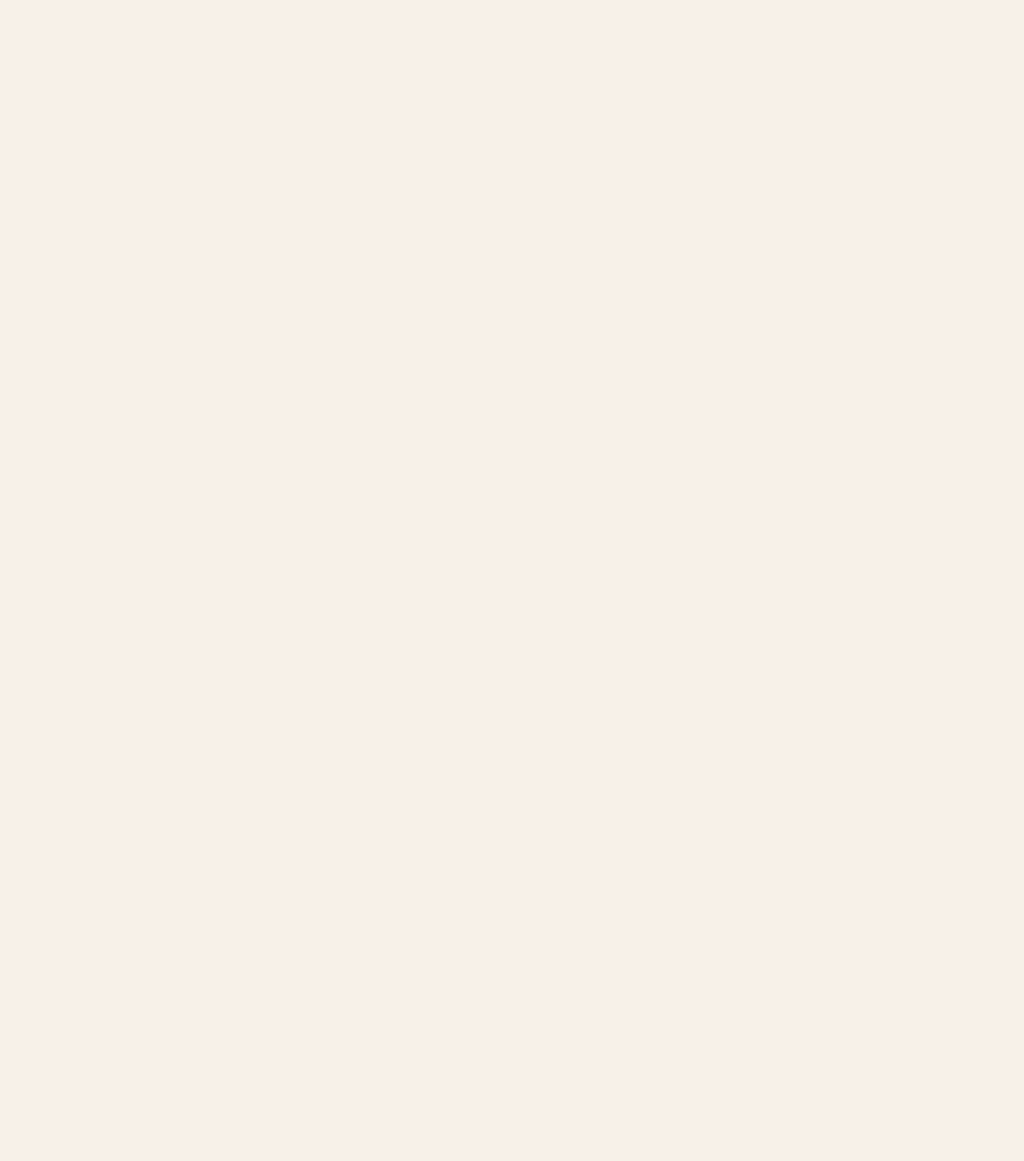
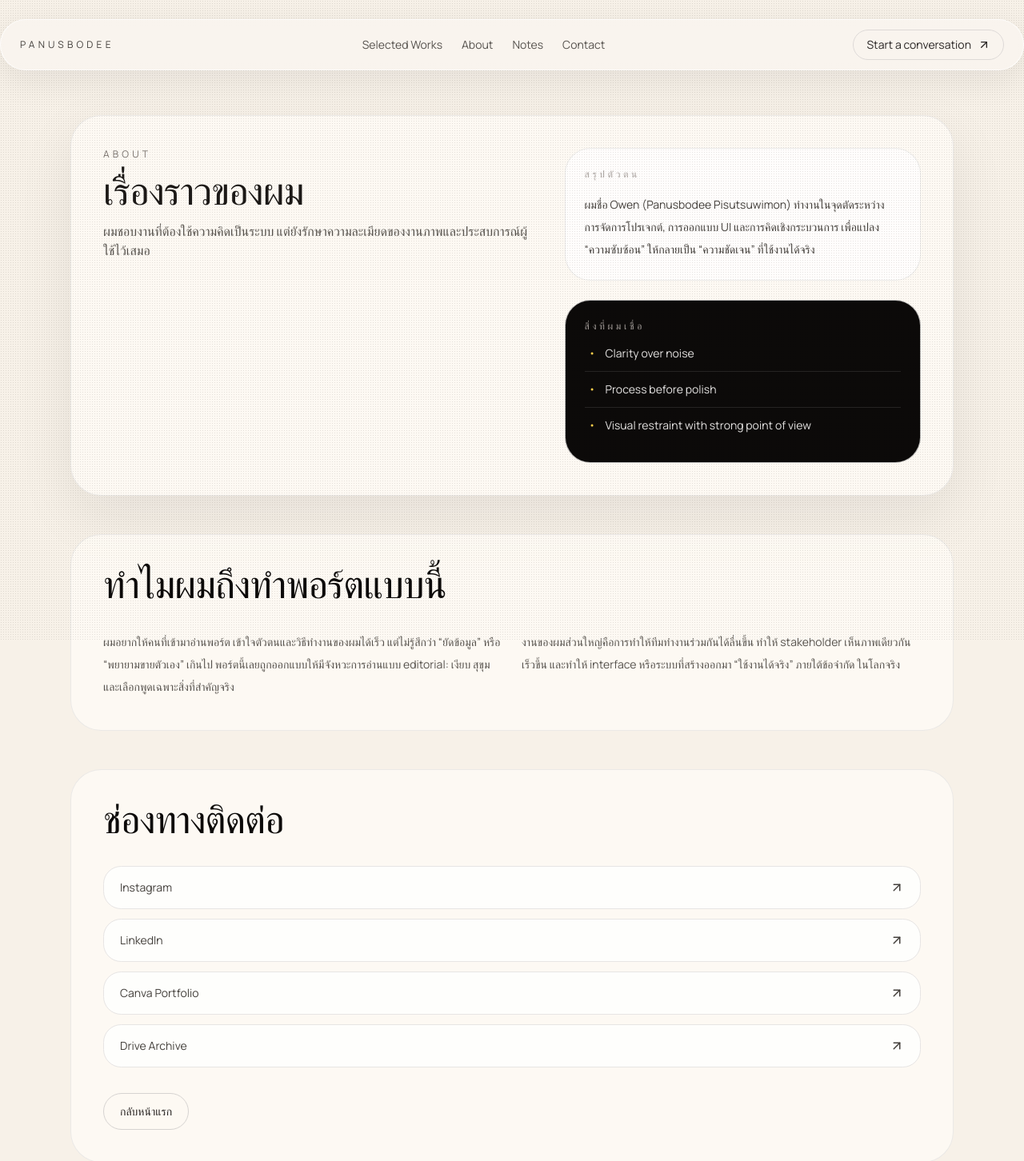
Before and after one commit to panusbodee-owen/Website-Port, a React (Vite) app: page /#/about in a window 1280 px wide. Before the commit this address had no page. Shown: the top 1452 px of the page at 80% size. Before the commit the page ends 800 px from the top, so only its background shows below. Built offline with nearby package versions, Linux system fonts and the light colour scheme.

Commit message:
Fix nav scroll and add About page

```diff
--- a/src/App.tsx
+++ b/src/App.tsx
@@ -1,5 +1,6 @@
 import { HashRouter, Route, Routes } from 'react-router-dom'
 
+import AboutPage from '@/pages/AboutPage'
 import Home from '@/pages/Home'
 import WorkDetailPage from '@/pages/WorkDetailPage'
 
@@ -8,7 +9,9 @@ export default function App() {
     <HashRouter>
       <Routes>
         <Route path="/" element={<Home />} />
+        <Route path="/about" element={<AboutPage />} />
         <Route path="/works/:slug" element={<WorkDetailPage />} />
+        <Route path="*" element={<Home />} />
       </Routes>
     </HashRouter>
   )
--- a/src/components/TopNav.tsx
+++ b/src/components/TopNav.tsx
@@ -1,49 +1,50 @@
 import { ArrowUpRight } from 'lucide-react'
+import { Link } from 'react-router-dom'
 
 const navItems = [
-  { label: 'Selected Works', href: '#works' },
-  { label: 'About', href: '#about' },
-  { label: 'Notes', href: '#notes' },
-  { label: 'Contact', href: '#contact' },
+  { label: 'Selected Works', to: '/?section=works' },
+  { label: 'About', to: '/about' },
+  { label: 'Notes', to: '/?section=notes' },
+  { label: 'Contact', to: '/?section=contact' },
 ]
 
 export default function TopNav() {
   return (
     <header className="sticky top-0 z-30">
       <div className="mx-auto mt-4 flex max-w-7xl items-center justify-between rounded-full border border-white/70 bg-[rgba(250,246,240,0.8)] px-4 py-3 shadow-[0_12px_40px_rgba(28,25,23,0.08)] backdrop-blur md:mt-6 md:px-6">
-        <a
-          href="#top"
+        <Link
+          to="/"
           className="font-body text-xs uppercase tracking-[0.35em] text-stone-700"
         >
           Panusbodee
-        </a>
+        </Link>
 
         <nav className="hidden items-center gap-6 md:flex">
           {navItems.map((item) => (
-            <a
-              key={item.href}
-              href={item.href}
+            <Link
+              key={item.label}
+              to={item.to}
               className="text-sm text-stone-600 transition hover:text-stone-950"
             >
               {item.label}
-            </a>
+            </Link>
           ))}
         </nav>
 
         <div className="flex items-center gap-2">
-          <a
-            href="#contact"
+          <Link
+            to="/?section=contact"
             className="hidden items-center gap-2 rounded-full border border-stone-300/80 px-4 py-2 text-sm text-stone-800 transition hover:-translate-y-0.5 hover:border-stone-500 hover:bg-white md:inline-flex"
           >
             Start a conversation
             <ArrowUpRight size={16} />
-          </a>
-          <a
-            href="#works"
+          </Link>
+          <Link
+            to="/?section=works"
             className="inline-flex rounded-full border border-stone-300/80 px-4 py-2 text-sm text-stone-700 transition hover:border-stone-500 hover:bg-white md:hidden"
           >
             Works
-          </a>
+          </Link>
         </div>
       </div>
     </header>
--- /dev/null
+++ b/src/pages/AboutPage.tsx
@@ -0,0 +1,104 @@
+import { ArrowUpRight, Dot } from 'lucide-react'
+import { Link } from 'react-router-dom'
+
+import SectionHeading from '@/components/SectionHeading'
+import TopNav from '@/components/TopNav'
+import { portfolioLinks, profile } from '@/data/portfolio'
+
+export default function AboutPage() {
+  return (
+    <div className="min-h-screen bg-[radial-gradient(circle_at_top_left,rgba(214,180,128,0.16),transparent_30%),#f7f1e8]">
+      <div className="page-grain pointer-events-none absolute inset-0 opacity-50" />
+      <TopNav />
+
+      <main className="mx-auto flex max-w-6xl flex-col gap-12 px-4 pb-16 pt-10 md:px-6 md:pb-24 md:pt-14">
+        <section className="grid gap-8 rounded-[2.4rem] border border-stone-200/80 bg-[rgba(255,252,247,0.78)] p-6 shadow-[0_25px_70px_rgba(28,25,23,0.08)] md:p-10 lg:grid-cols-[1.1fr_0.9fr]">
+          <SectionHeading
+            eyebrow="About"
+            title="เรื่องราวของผม"
+            description="ผมชอบงานที่ต้องใช้ความคิดเป็นระบบ แต่ยังรักษาความละเมียดของงานภาพและประสบการณ์ผู้ใช้ไว้เสมอ"
+          />
+
+          <div className="space-y-6">
+            <div className="rounded-[2rem] border border-stone-200/80 bg-white/70 p-6">
+              <p className="text-xs uppercase tracking-[0.3em] text-stone-400">
+                สรุปตัวตน
+              </p>
+              <p className="mt-4 text-sm leading-7 text-stone-700">
+                ผมชื่อ {profile.shortName} ({profile.name}) ทำงานในจุดตัดระหว่าง
+                การจัดการโปรเจกต์, การออกแบบ UI และการคิดเชิงกระบวนการ
+                เพื่อแปลง “ความซับซ้อน” ให้กลายเป็น “ความชัดเจน” ที่ใช้งานได้จริง
+              </p>
+            </div>
+
+            <div className="rounded-[2rem] border border-stone-200/80 bg-stone-950 p-6 text-stone-50">
+              <p className="text-xs uppercase tracking-[0.3em] text-stone-400">
+                สิ่งที่ผมเชื่อ
+              </p>
+              <div className="mt-4 space-y-3">
+                {profile.principles.map((principle) => (
+                  <div
+                    key={principle}
+                    className="flex items-center gap-2 border-b border-white/10 pb-3 text-sm text-stone-200 last:border-b-0"
+                  >
+                    <Dot size={18} className="text-amber-300" />
+                    {principle}
+                  </div>
+                ))}
+              </div>
+            </div>
+          </div>
+        </section>
+
+        <section className="grid gap-8 rounded-[2.4rem] border border-stone-200/80 bg-[rgba(255,252,247,0.72)] p-6 md:p-10">
+          <h2 className="font-display text-4xl leading-tight text-stone-950 md:text-5xl">
+            ทำไมผมถึงทำพอร์ตแบบนี้
+          </h2>
+          <div className="grid gap-6 text-sm leading-7 text-stone-600 md:grid-cols-2">
+            <p>
+              ผมอยากให้คนที่เข้ามาอ่านพอร์ต เข้าใจตัวตนและวิธีทำงานของผมได้เร็ว
+              แต่ไม่รู้สึกว่า “ยัดข้อมูล” หรือ “พยายามขายตัวเอง” เกินไป
+              พอร์ตนี้เลยถูกออกแบบให้มีจังหวะการอ่านแบบ editorial: เงียบ สุขุม
+              และเลือกพูดเฉพาะสิ่งที่สำคัญจริง
+            </p>
+            <p>
+              งานของผมส่วนใหญ่คือการทำให้ทีมทำงานร่วมกันได้ลื่นขึ้น
+              ทำให้ stakeholder เห็นภาพเดียวกันเร็วขึ้น
+              และทำให้ interface หรือระบบที่สร้างออกมา “ใช้งานได้จริง” ภายใต้ข้อจำกัด
+              ในโลกจริง
+            </p>
+          </div>
+        </section>
+
+        <section className="grid gap-8 rounded-[2.4rem] border border-stone-200/80 bg-[rgba(255,252,247,0.72)] p-6 md:p-10">
+          <h2 className="font-display text-4xl leading-tight text-stone-950 md:text-5xl">
+            ช่องทางติดต่อ
+          </h2>
+          <div className="grid gap-3">
+            {portfolioLinks.map((item) => (
+              <a
+                key={item.label}
+                href={item.href}
+                target="_blank"
+                rel="noreferrer"
+                className="flex items-center justify-between rounded-[1.4rem] border border-stone-200 bg-white/80 px-5 py-4 text-sm text-stone-700 transition hover:-translate-y-0.5 hover:border-stone-400 hover:bg-white"
+              >
+                <span>{item.label}</span>
+                <ArrowUpRight size={18} />
+              </a>
+            ))}
+          </div>
+
+          <div>
+            <Link
+              to="/"
+              className="inline-flex items-center gap-2 rounded-full border border-stone-300 px-5 py-3 text-sm text-stone-800 transition hover:border-stone-500 hover:bg-white"
+            >
+              กลับหน้าแรก
+            </Link>
+          </div>
+        </section>
+      </main>
+    </div>
+  )
+}
--- a/src/pages/Home.tsx
+++ b/src/pages/Home.tsx
@@ -1,5 +1,6 @@
+import { useEffect } from 'react'
 import { ArrowDownRight, ArrowUpRight, Dot, Sparkles } from 'lucide-react'
-import { Link } from 'react-router-dom'
+import { Link, useSearchParams } from 'react-router-dom'
 
 import LinkPill from '@/components/LinkPill'
 import SectionHeading from '@/components/SectionHeading'
@@ -10,6 +11,22 @@ import { notes, portfolioLinks, profile, works } from '@/data/portfolio'
 const selectedWorks = works.slice(0, 4)
 
 export default function Home() {
+  const [searchParams] = useSearchParams()
+
+  useEffect(() => {
+    const section = searchParams.get('section')
+    if (!section) return
+
+    const element = document.getElementById(section)
+    if (!element) return
+
+    const timer = window.setTimeout(() => {
+      element.scrollIntoView({ behavior: 'smooth', block: 'start' })
+    }, 50)
+
+    return () => window.clearTimeout(timer)
+  }, [searchParams])
+
   return (
     <div
       id="top"
@@ -40,13 +57,13 @@ export default function Home() {
             </div>
 
             <div className="flex flex-wrap gap-3">
-              <a
-                href="#works"
+              <Link
+                to="/?section=works"
                 className="inline-flex items-center gap-2 rounded-full bg-stone-950 px-6 py-3 text-sm text-stone-50 transition hover:-translate-y-0.5 hover:bg-stone-800"
               >
                 Explore selected work
                 <ArrowDownRight size={16} />
-              </a>
+              </Link>
               <a
                 href={portfolioLinks[1].href}
                 target="_blank"
```
Also changed, not shown: 1 other file (tests, documents, lock files or other folders).
